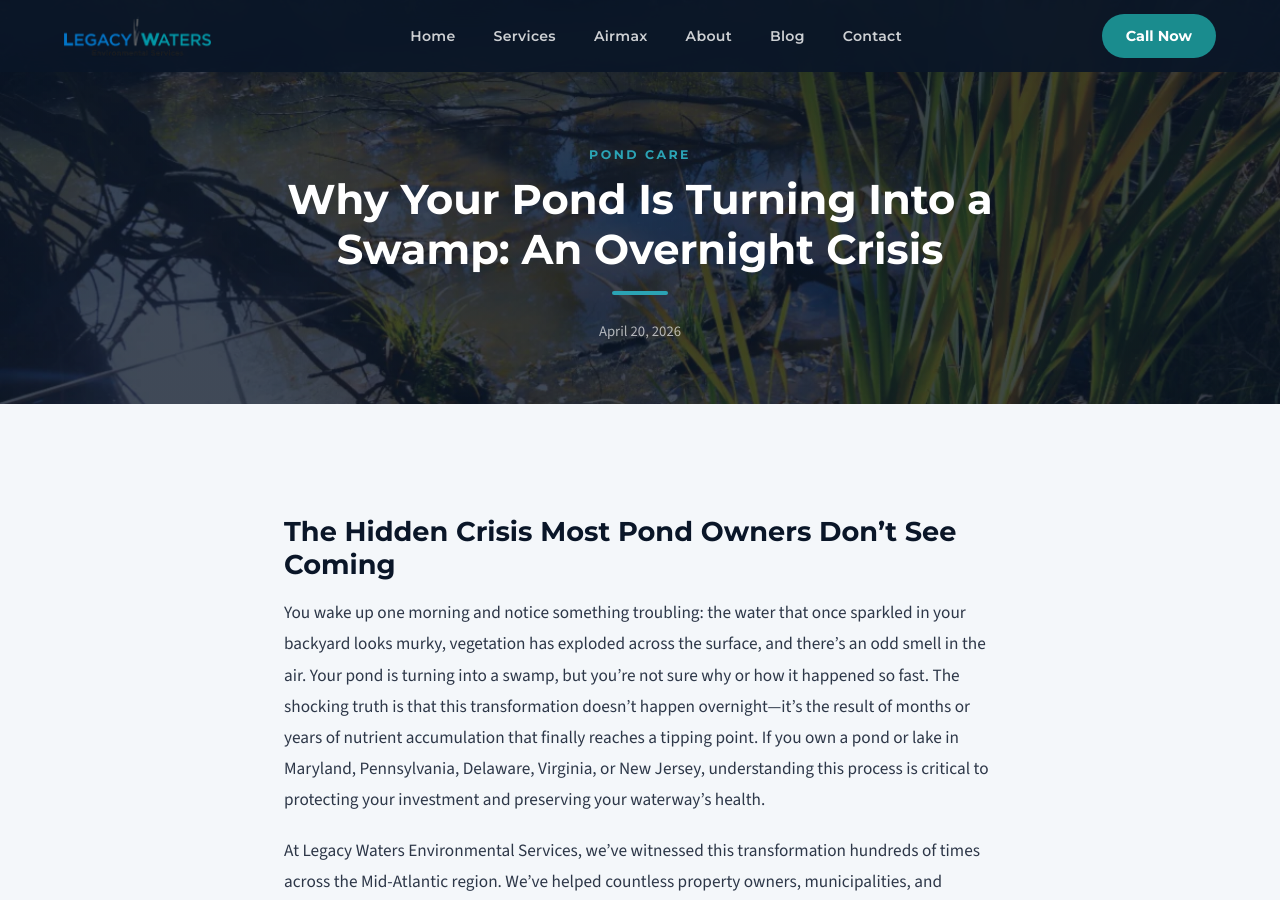
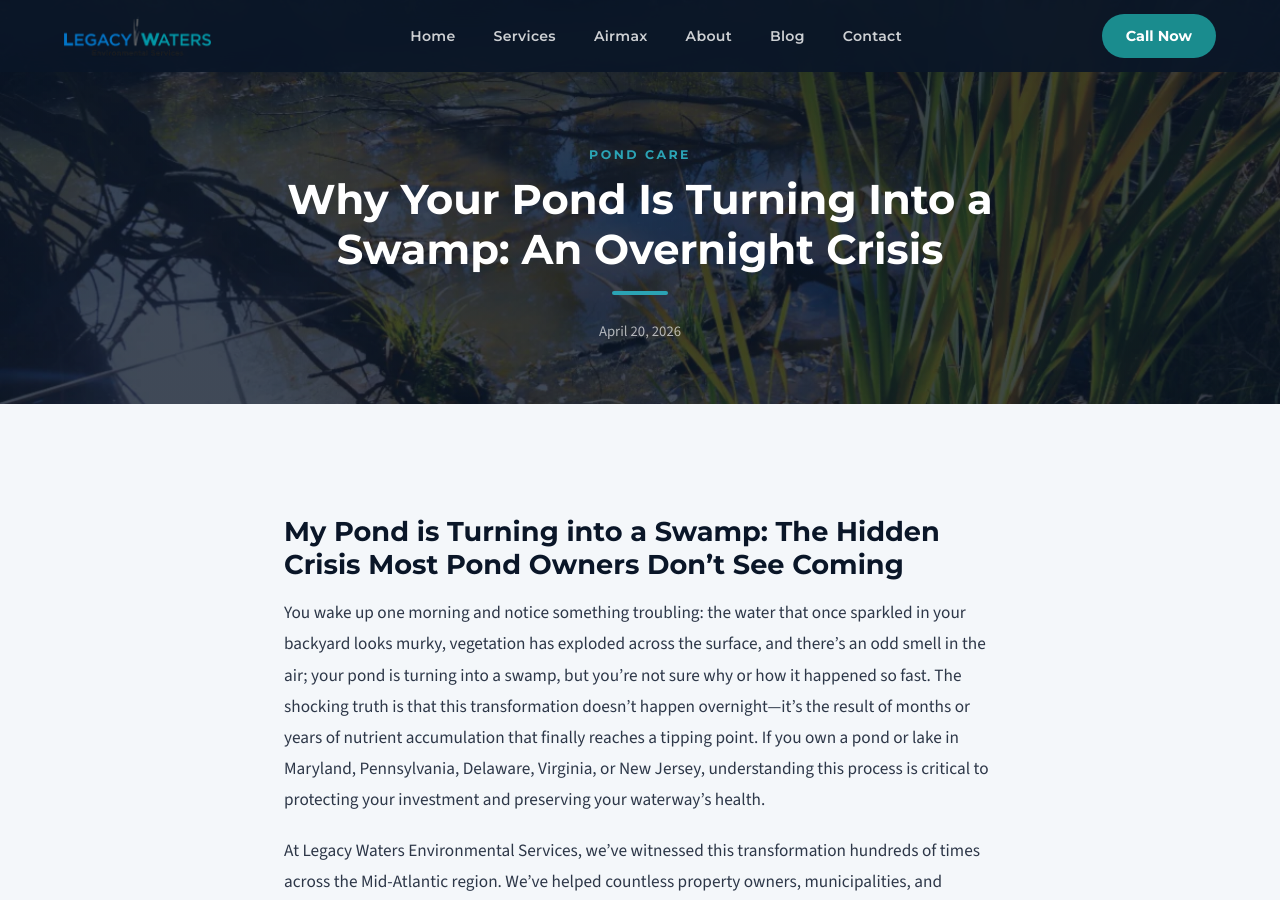
Before and after one commit to JimmyFlame77/Legacy-Waters, a Jekyll site: the page built from _posts/2026-04-20-why-your-pond-is-turning-into-a-swamp-an-overnight-crisis.md, in a window 1280 px wide and 900 px high. Built offline with Jekyll 4.4.1, drawn with Linux system fonts in a browser that asks for light colours.

Commit message:
Update blog post: Why Your Pond Is Turning Into a Swamp: An Overnight Crisis

```diff
--- a/_posts/2026-04-20-why-your-pond-is-turning-into-a-swamp-an-overnight-crisis.md
+++ b/_posts/2026-04-20-why-your-pond-is-turning-into-a-swamp-an-overnight-crisis.md
@@ -8,9 +8,9 @@ image: "/images/swamp-turning-into-pond-gi2d7n.webp"
 excerpt: "The core issue behind a pond turning into a swamp is nutrient overload, primarily from nitrogen and phosphorus."
 description: "Learn why your pond is turning into a swamp from nutrient overload. Hydraulic dredging & vegetation harvesting restore water clarity fast."
 ---
-## The Hidden Crisis Most Pond Owners Don't See Coming
+## My Pond is Turning into a Swamp: The Hidden Crisis Most Pond Owners Don't See Coming
 
-You wake up one morning and notice something troubling: the water that once sparkled in your backyard looks murky, vegetation has exploded across the surface, and there's an odd smell in the air. Your pond is turning into a swamp, but you're not sure why or how it happened so fast. The shocking truth is that this transformation doesn't happen overnight—it's the result of months or years of nutrient accumulation that finally reaches a tipping point. If you own a pond or lake in Maryland, Pennsylvania, Delaware, Virginia, or New Jersey, understanding this process is critical to protecting your investment and preserving your waterway's health.
+You wake up one morning and notice something troubling: the water that once sparkled in your backyard looks murky, vegetation has exploded across the surface, and there's an odd smell in the air; your pond is turning into a swamp, but you're not sure why or how it happened so fast. The shocking truth is that this transformation doesn't happen overnight—it's the result of months or years of nutrient accumulation that finally reaches a tipping point. If you own a pond or lake in Maryland, Pennsylvania, Delaware, Virginia, or New Jersey, understanding this process is critical to protecting your investment and preserving your waterway's health.
 
 At Legacy Waters Environmental Services, we've witnessed this transformation hundreds of times across the Mid-Atlantic region. We've helped countless property owners, municipalities, and businesses restore their waterways by addressing the root cause of pond deterioration. Today, we're pulling back the curtain on why your pond is turning into a swamp overnight—and more importantly, what you can do about it.
 
```
